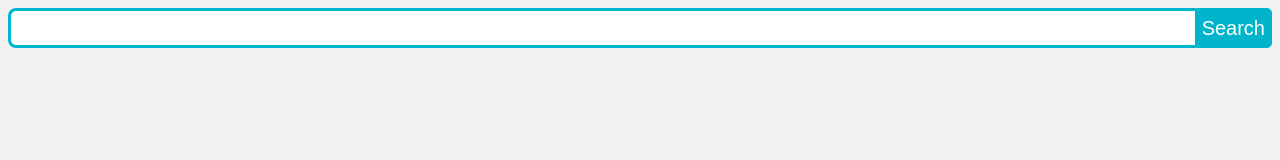
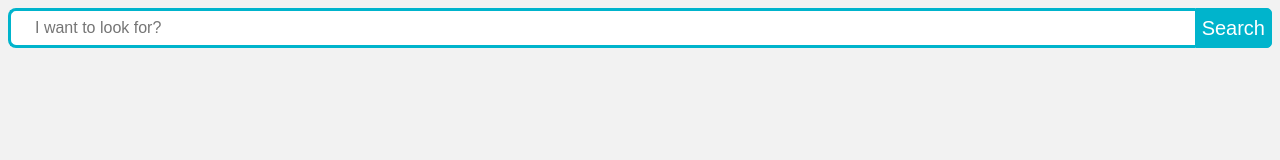
Before and after one commit to pgmgent-pgm-4/gastcollege-microfrontends-pgm-chardelv1, a plain HTML site: page index.html in a window 1280 px wide. Drawn offline with Linux system fonts and the light colour scheme.

Commit message:
Adds placeholder to search input

```diff
--- a/index.html
+++ b/index.html
@@ -9,7 +9,7 @@
 </head>
 <body>
     <form class="search">
-        <input class="searchTerm" type="search" name="site-search" id="site-search" aria-label="Search through site content">
+        <input class="searchTerm" type="search" name="site-search" id="site-search" aria-label="Search through site content" placeholder="I want to look for?">
 
         <button class="searchButton">Search</button>
     </form>
```
